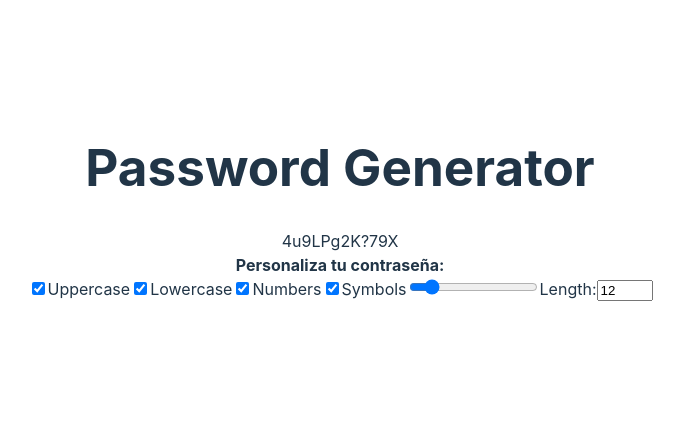
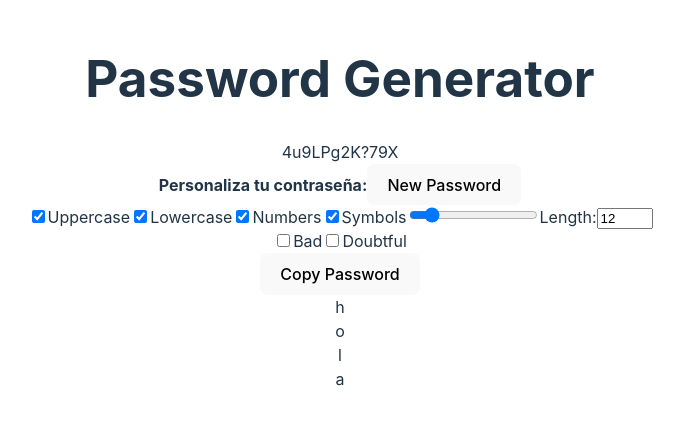
Before and after one commit to jcerveto/password-generator-react-ts, a React (Vite) app: page / in a window 1280 px wide. Shown: the part 197-622 px from the top of the page, without its empty margins (300-984 px from the left). Built offline with nearby package versions, Linux system fonts and the light colour scheme.

Commit message:
Propuesta basica de alphabet

```diff
--- /dev/null
+++ b/src/components/Alphabet.tsx
@@ -0,0 +1,23 @@
+import { AlphabetProps} from '../model/AlphabetProps'
+
+export const Alhabet = (
+    { props }: { props: AlphabetProps }
+) => {
+
+``
+    return (
+        <div>
+            {props.characters.split('').map((character, index) => {
+                return (
+                    <div key={index}>
+                        <label>
+                            {character}
+                        </label>
+                    </div>
+
+                )
+            })
+            }
+        </div>
+    )
+}
--- a/src/components/NavigationMenu.tsx
+++ b/src/components/NavigationMenu.tsx
@@ -7,6 +7,11 @@ export const NavigationMenu = ( { props }: { props: NavigationMenuProps } ) => {
             <strong>
                 Personaliza tu contraseña:
             </strong>
+            <button
+                onClick={props.refresh}
+            >
+                New Password
+            </button>
             <section>
                 <input
                     type="checkbox"
@@ -57,8 +62,30 @@ export const NavigationMenu = ( { props }: { props: NavigationMenuProps } ) => {
                     value={props.length}
                     onChange={ (event) => props.handleLength(props.setLength, Number(event.target.value)) }
                 />
-
             </section>
+            <section>
+                <input
+                    type="checkbox"
+                    checked={props.bad}
+                    onChange={ () => props.handleBad(props.setBad, props.bad) }
+                />
+                <label>
+                    Bad
+                </label>
+                <input
+                    type="checkbox"
+                    checked={props.doubtful}
+                    onChange={ () => props.handleDoubtful(props.setDoubtful, props.doubtful) }
+                />
+                <label>
+                    Doubtful
+                </label>
+            </section>
+            <button
+                onClick={props.copyToClipboard}
+            >
+                Copy Password
+            </button>
         </nav>
     )
 }
--- /dev/null
+++ b/src/model/AlphabetProps.ts
@@ -0,0 +1,3 @@
+export interface AlphabetProps {
+    characters: string,
+}
--- a/src/model/PasswordOptionsProps.ts
+++ b/src/model/PasswordOptionsProps.ts
@@ -3,5 +3,7 @@ export interface PasswordOptionsProps {
     uppercase: boolean,
     lowercase: boolean,
     numbers: boolean,
-    symbols: boolean
+    symbols: boolean,
+    bad: boolean,
+    doubtful: boolean,
 }
--- /dev/null
+++ b/src/model/TableProps.ts
@@ -0,0 +1,4 @@
+export interface TableProps {
+    rows: Number,
+    columns: Number,
+}
--- a/src/pages/Home.tsx
+++ b/src/pages/Home.tsx
@@ -4,12 +4,15 @@ import '../styles/Home.css';
 
 import { NavigationMenu } from "../components/NavigationMenu";
 import { Error } from "../components/Error";
+import { Alhabet } from '../components/Alphabet';
 
 import { NavigationMenuProps } from "../model/NavigationMenuProps";
 import { PasswordOptionsProps } from "../model/PasswordOptionsProps";
+import { AlphabetProps } from '../model/AlphabetProps';
 
 import * as Handles from "../services/handleCheckboxes";
 import * as Password from "../services/passwordGenerator";
+
 
 export const Home = () => {
     const [password, setPassword] = useState<string>("");
@@ -18,18 +21,53 @@ export const Home = () => {
     const [lowercase, setLowercase] = useState<boolean>(true);
     const [numbers, setNumbers] = useState<boolean>(true);
     const [symbols, setSymbols] = useState<boolean>(true);
+    const [bads, setBads] = useState<boolean>(false);
+    const [doubtfuls, setDoubtfuls] = useState<boolean>(false);
     const [error, setError] = useState<string|null>(null);
+    const justCopiedToClipboard = useRef<boolean>(false);
     const [passwordOptionsProps, setPasswordOptionsProps] = useState<PasswordOptionsProps>({
         length: 12,
         uppercase: true,
         lowercase: true,
         numbers: true,
         symbols: true,
+        bad: false,
+        doubtful: false,
     });
     const previousPasswordOptionsProps = useRef<PasswordOptionsProps>(passwordOptionsProps);
 
+    const anyPropMarked = (props: PasswordOptionsProps): boolean => {
+        return (
+            props.uppercase ||
+            props.lowercase ||
+            props.numbers ||
+            props.symbols
+        );
+    }
+
+    const refreshPassword = () => {
+        setPassword(Password.generatePassword(passwordOptionsProps));
+    }
+
+    const copyToClipboard = () => {
+        try {
+            navigator.clipboard.writeText(password);
+        }
+        catch (error) {
+            setTimeout(() => {
+                setError("Error copying to clipboard");
+            }, 2000);
+            setError(null);
+        }
+    }
 
     const navigationMenuProps: NavigationMenuProps = {
+        refresh: refreshPassword,
+
+        justCopied: justCopiedToClipboard,
+
+        copyToClipboard: copyToClipboard,
+
         uppercase,
         setUppercase,
         handleUppercase: Handles.handleUppercase,
@@ -49,7 +87,19 @@ export const Home = () => {
         length: passwordLength,
         setLength: setPasswordLength,
         handleLength: Handles.handleLength,
+
+        bad: bads,
+        setBad: setBads,
+        handleBad: Handles.handleBad,
+
+        doubtful: doubtfuls,
+        setDoubtful: setDoubtfuls,
+        handleDoubtful: Handles.handleDoubtful,
     };
+
+    const alphabetProps: AlphabetProps = {
+        characters: "hola",
+    }
 
     useEffect(() => {
         previousPasswordOptionsProps.current = passwordOptionsProps;
@@ -67,6 +117,8 @@ export const Home = () => {
             lowercase: lowercase,
             numbers: numbers,
             symbols: symbols,
+            bad: bads,
+            doubtful: doubtfuls,
         };
 
         if (! anyPropMarked(newProps)) {
@@ -80,17 +132,7 @@ export const Home = () => {
         }
 
 
-    }, [lowercase, uppercase, numbers, symbols, passwordLength])
-
-
-    const anyPropMarked = (props: PasswordOptionsProps): boolean => {
-        return (
-            props.uppercase ||
-            props.lowercase ||
-            props.numbers ||
-            props.symbols
-        );
-    }
+    }, [lowercase, uppercase, numbers, symbols, passwordLength, bads, doubtfuls])
 
 
     return (
@@ -108,6 +150,10 @@ export const Home = () => {
             <NavigationMenu
                 props={navigationMenuProps}
             />
+
+            <Alhabet
+                props={alphabetProps}
+            />
         </>
     );
 };
--- a/src/services/handleCheckboxes.ts
+++ b/src/services/handleCheckboxes.ts
@@ -32,3 +32,17 @@ export const handleLength = (
 ): void => {
     setLength(currentLength);
 }
+
+export const handleBad = (
+    setBad: (newStatus: boolean) => void,
+    currentStatus: boolean
+): void => {
+    setBad(!currentStatus);
+}
+
+export const handleDoubtful = (
+    setDoubtful: (newStatus: boolean) => void,
+    currentStatus: boolean
+): void => {
+    setDoubtful(!currentStatus);
+}
--- a/src/services/passwordGenerator.ts
+++ b/src/services/passwordGenerator.ts
@@ -4,6 +4,8 @@ const ALPH_LOWER = 'abcdefghijklmnopqrstuvwxyz';
 const ALPH_UPPER = 'ABCDEFGHIJKLMNOPQRSTUVWXYZ';
 const NUMBERS = '0123456789';
 const SPECIAL_CHARS = '!@#$%^&*()_+-=[]{}|;:,.<>?';
+const BAD_CHARS = '"`~\\/';
+const DOUBTFUL_CHARS = 'il1Lo0O';
 
 
 /**
@@ -25,9 +27,6 @@ export function generatePassword(
             const index = Math.floor(Math.random() * alphabet.length);
             password += alphabet[index];
         }
-
-        console.log('alphabet: ' + alphabet);
-        console.log('password: ' + password);
 
     } while (
         (props.uppercase && !containsUppercase(password)) ||
@@ -76,9 +75,20 @@ export function containsSymbols(password: string): boolean {
     return false;
 }
 
+export function containsBadChars(password: string): boolean {
+    for (let i = 0; i < password.length; i++) {
+        if (BAD_CHARS.includes(password[i])) {
+            return true;
+        }
+    }
+    return false;
+}
+
+
 export function getAlphabet(options: PasswordOptionsProps): string {
     let alphabet = '';
 
+    // Add characters to alphabet based on options
     if (options.lowercase) {
         alphabet += ALPH_LOWER;
     }
@@ -92,5 +102,35 @@ export function getAlphabet(options: PasswordOptionsProps): string {
         alphabet += SPECIAL_CHARS;
     }
 
+    // Remove bad characters from alphabet
+    if (options.bad) {
+        alphabet = removeBadChars(alphabet);
+    }
+    if (options.doubtful) {
+        alphabet = removeDoubtfulChars(alphabet);
+    }
+
     return alphabet;
 }
+
+
+export function removeDoubtfulChars(password: string): string {
+    let newPassword = '';
+    for (let i = 0; i < password.length; i++) {
+        if (!DOUBTFUL_CHARS.includes(password[i])) {
+            newPassword += password[i];
+        }
+    }
+    return newPassword;
+}
+
+
+export function removeBadChars(password: string): string {
+    let newPassword = '';
+    for (let i = 0; i < password.length; i++) {
+        if (!BAD_CHARS.includes(password[i])) {
+            newPassword += password[i];
+        }
+    }
+    return newPassword;
+}
```
Also changed, not shown: src/model/NavigationMenuProps.ts (+16 -0 lines), src/services/alphabetUtils.ts (added, +41 -0 lines), src/services/io.ts (added).
